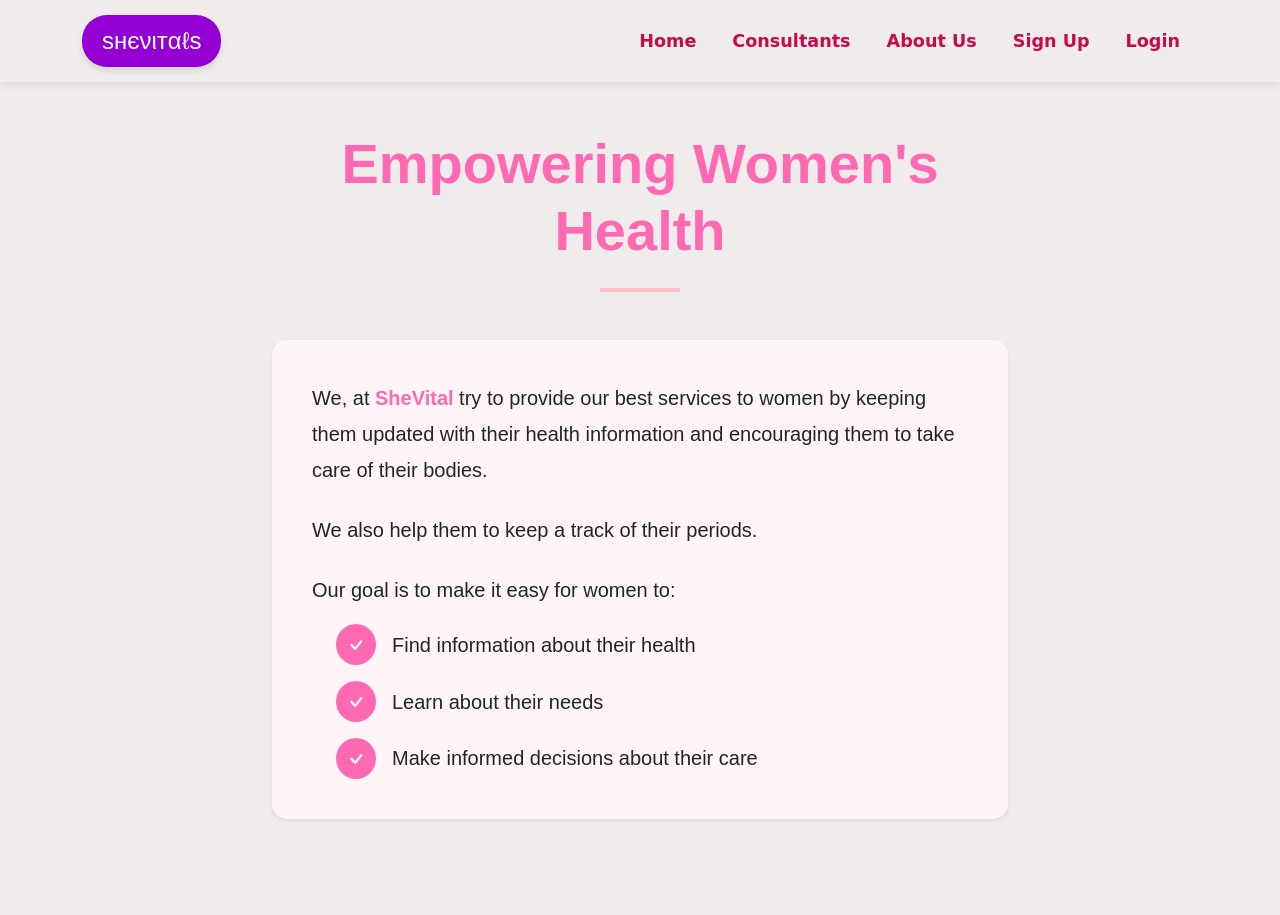
After one commit to Jaisman/SheVital_, a Flask app: page /about in a window 1280 px wide. The commit adds this page. Run offline with Flask 3, Linux system fonts and the light colour scheme; parts of the project's set-up code (start-up, migrations or seed data) failed here and were passed over; some libraries are stand-ins or nearby versions.

Commit message:
Initial commit: Flask period tracker setup

```diff
--- a/app.py
+++ b/app.py
@@ -3,6 +3,8 @@ from flask_pymongo import PyMongo
 from flask_bcrypt import Bcrypt
 from flask_login import LoginManager, UserMixin, login_user, login_required, logout_user
 from bson.objectid import ObjectId
+from dotenv import load_dotenv
+load_dotenv()
 import spacy
 import numpy as np
 from rapidfuzz import process
@@ -25,8 +27,8 @@ symptom_to_index = {symptom: idx for idx, symptom in enumerate(symptom_features)
 model_path = os.path.join("models", "model.h5")
 model = tf.keras.models.load_model(model_path)
 
-app.config['SECRET_KEY'] = 'period_tracker'
-app.config['MONGO_URI'] = 'mongodb://localhost:27017/flaskdb'
+app.config['SECRET_KEY'] = os.getenv('SECRET_KEY')
+app.config['MONGO_URI'] = os.getenv('MONGO_URI')
 mongo = PyMongo(app)
 bcrypt = Bcrypt(app)
 login_manager = LoginManager(app)
@@ -104,20 +106,38 @@ def period():
 def symptom():
     return render_template('symptom.html')
 
+@app.route('/about')
+def about():
+    return render_template('about.html')
+
+@app.route('/docs')
+def docs():
+    return render_template('doctor.html')
+def generate_ngrams(text, n=3):
+    words = text.split()
+    ngrams = []
+
+    for i in range(len(words)):
+        for j in range(i+1, min(i+n, len(words))+1):
+            ngrams.append(" ".join(words[i:j]))
+
+    return ngrams
+
 def match_symptoms(user_input, symptoms_list):
-    user_doc = nlp(user_input.lower())
-    matched_symptoms = []
+    user_input = user_input.lower()
+    user_doc = nlp(user_input)
+    user_phrases = generate_ngrams(user_input, n=3)
 
-    for token in user_doc:
-        token_text = token.text.strip()
-        if len(token_text) > 2:
-            result = process.extractOne(token_text, symptoms_list)
-            if result:
-              best_match, score, _ = result
-            if score > 80:
-                matched_symptoms.append(best_match)
+    matched_symptoms = set()
 
-    return list(set(matched_symptoms))
+    for phrase in user_phrases:
+        result = process.extractOne(phrase, symptoms_list)
+        if result:
+            best_match, score = result[0], result[1]
+            if score > 90:
+                matched_symptoms.add(best_match)
+
+    return list(matched_symptoms)
 
 @app.route('/predict', methods = ['POST'])
 def predict():
--- /dev/null
+++ b/templates/about.html
@@ -0,0 +1,68 @@
+{% extends "base.html" %}
+{% block content %}
+<div class="container py-5">
+    <div class="row justify-content-center">
+        <div class="col-lg-8">
+            <!-- Hero Section -->
+            <div class="text-center mb-5">
+                <h1 class="display-4 fw-bold text-primary mb-4" style="color: #FF69B4 !important;">
+                    Empowering Women's Health
+                </h1>
+                <div class="d-flex justify-content-center mb-4">
+                    <div class="divider" style="width: 80px; height: 4px; background-color: #FFC0CB;"></div>
+                </div>
+            </div>
+
+            <!-- Main Content -->
+            <div class="card shadow-sm border-0 p-4 mb-5" style="background-color: #FFF5F7; border-radius: 15px;">
+                <div class="card-body">
+                    <p class="lead text-dark mb-4" style="line-height: 1.8;">
+                        We, at <span class="fw-bold" style="color: #FF69B4;">SheVital</span> try to provide our best services
+                        to women by keeping them updated with their health information and encouraging them to take care of
+                        their bodies.
+                    </p>
+
+                    <p class="lead text-dark mb-4" style="line-height: 1.8;">
+                        We also help them to keep a track of their periods.
+                    </p>
+
+                    <p class="lead text-dark" style="line-height: 1.8;">
+                        Our goal is to make it easy for women to:
+                    </p>
+
+                    <div class="ms-4 mt-3">
+                        <div class="d-flex align-items-center mb-3">
+                            <div class="rounded-circle p-2 me-3" style="background-color: #FF69B4;">
+                                <svg xmlns="http://www.w3.org/2000/svg" width="24" height="24" fill="white" class="bi bi-check" viewBox="0 0 16 16">
+                                    <path d="M10.97 4.97a.75.75 0 0 1 1.07 1.05l-3.99 4.99a.75.75 0 0 1-1.08.02L4.324 8.384a.75.75 0 1 1 1.06-1.06l2.094 2.093 3.473-4.425z"/>
+                                </svg>
+                            </div>
+                            <span class="lead">Find information about their health</span>
+                        </div>
+
+                        <div class="d-flex align-items-center mb-3">
+                            <div class="rounded-circle p-2 me-3" style="background-color: #FF69B4;">
+                                <svg xmlns="http://www.w3.org/2000/svg" width="24" height="24" fill="white" class="bi bi-check" viewBox="0 0 16 16">
+                                    <path d="M10.97 4.97a.75.75 0 0 1 1.07 1.05l-3.99 4.99a.75.75 0 0 1-1.08.02L4.324 8.384a.75.75 0 1 1 1.06-1.06l2.094 2.093 3.473-4.425z"/>
+                                </svg>
+                            </div>
+                            <span class="lead">Learn about their needs</span>
+                        </div>
+
+                        <div class="d-flex align-items-center">
+                            <div class="rounded-circle p-2 me-3" style="background-color: #FF69B4;">
+                                <svg xmlns="http://www.w3.org/2000/svg" width="24" height="24" fill="white" class="bi bi-check" viewBox="0 0 16 16">
+                                    <path d="M10.97 4.97a.75.75 0 0 1 1.07 1.05l-3.99 4.99a.75.75 0 0 1-1.08.02L4.324 8.384a.75.75 0 1 1 1.06-1.06l2.094 2.093 3.473-4.425z"/>
+                                </svg>
+                            </div>
+                            <span class="lead">Make informed decisions about their care</span>
+                        </div>
+                    </div>
+                </div>
+            </div>
+
+
+        </div>
+    </div>
+</div>
+{% endblock %}
--- a/templates/base.html
+++ b/templates/base.html
@@ -105,12 +105,15 @@
             <span class="navbar-toggler-icon"></span>
         </button>
         <div class="collapse navbar-collapse" id="navbarSupportedContent">
-            <ul class="navbar-nav ms-auto mb-2 mb-lg-0">  <!-- Shifted to Right -->
+            <ul class="navbar-nav ms-auto mb-2 mb-lg-0">
                 <li class="nav-item">
-                    <a class="nav-link active" aria-current="page" href="/">Home</a>
+                    <a class="nav-link" aria-current="page" href="/">Home</a>
                 </li>
                 <li class="nav-item">
-                    <a class="nav-link" href="{{ url_for('signup') }}">About Us</a>  <!-- New About Us Link -->
+                    <a class="nav-link" aria-current="page" href="/docs">Consultants</a>
+                </li>
+                <li class="nav-item">
+                    <a class="nav-link" href="{{ url_for('about') }}">About Us</a>
                 </li>
                 {% if not current_user.is_authenticated %}
                 <li class="nav-item">
```
Also changed, not shown: templates/doctor.html (added, +174 -0 lines), static/doc1.avif (added), 1 other file.
